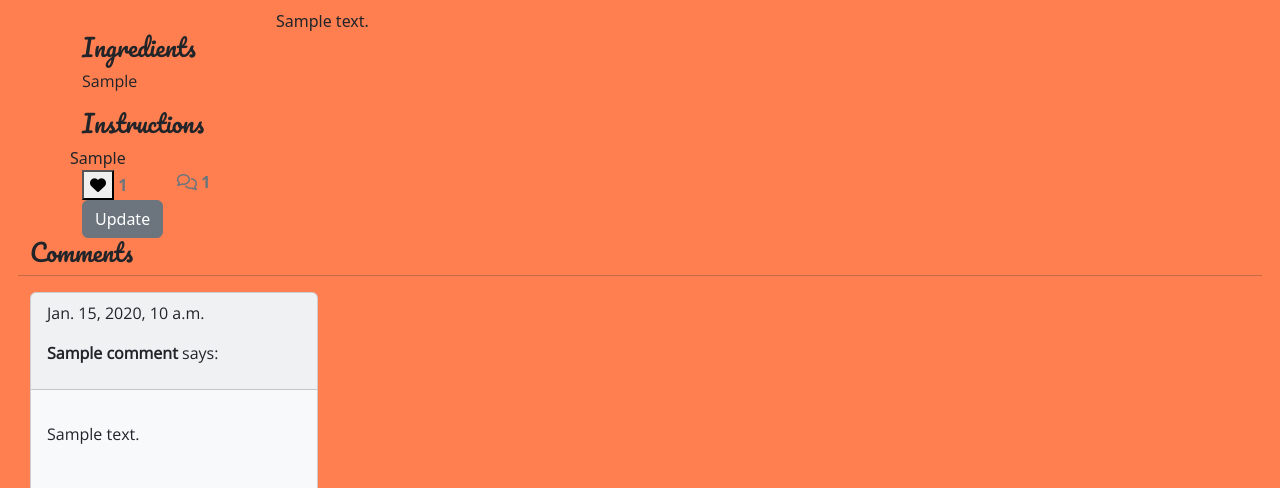
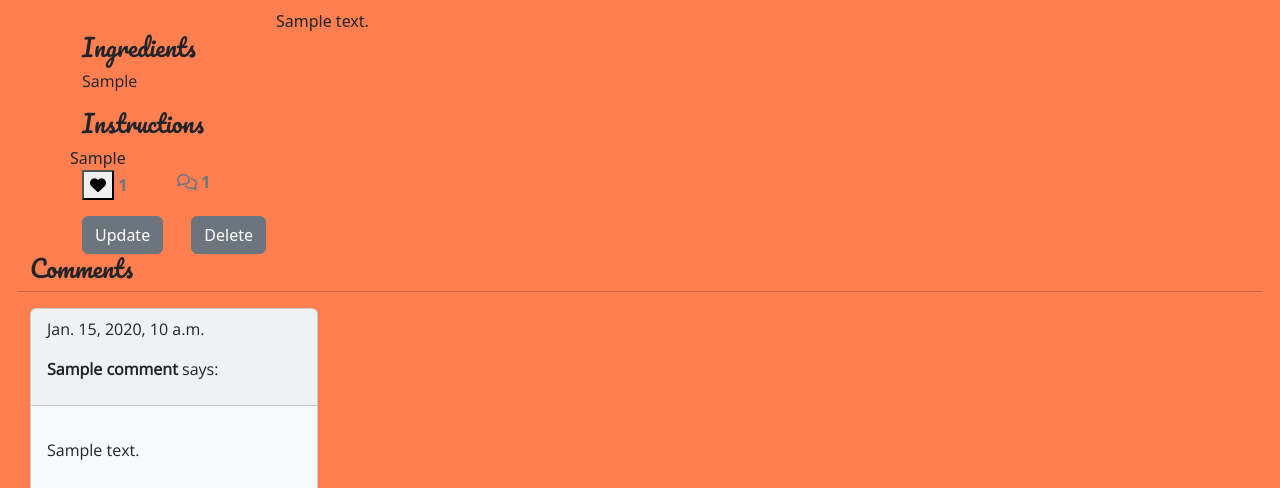
Before and after one commit to iama3191/My-mommy-me-blog, a Django app: a page that uses templates/post_detail.html in a window 1280 px wide. Shown: the part 182-670 px from the top of the page. Run offline with Django 3.2, Linux system fonts and the light colour scheme; a user stored in the database is signed in; tables that the repository leaves empty hold one stand-in row (values such as "Sample post"); some libraries are stand-ins or nearby versions.

Commit message:
Add delete functionality and add statement for only the creator of the post can update or delete the post

```diff
--- a/blog/urls.py
+++ b/blog/urls.py
@@ -5,6 +5,7 @@ urlpatterns = [
     path('', views.PostList.as_view(), name='home'),
     path('add_recipe/', views.add_recipe, name='add_recipe'),
     path('update_recipe/<slug:slug>', views.update_recipe, name='update_recipe'),
+    path('delete_recipe/<slug:slug>', views.delete_recipe, name='delete_recipe'),
     path('<slug:slug>/', views.PostDetail.as_view(), name='post_detail'),
     path('like/<slug:slug>', views.PostLike.as_view(), name='post_like'),
 ]
--- a/blog/views.py
+++ b/blog/views.py
@@ -113,3 +113,9 @@ def update_recipe(request, slug):
     else:
         recipe_form = RecipeForm(instance=recipe)
     return render(request, "update_recipe.html", context)
+
+
+def delete_recipe(request, slug):
+    recipe = Post.objects.get(slug=slug)
+    recipe.delete()
+    return redirect('home')
--- a/templates/post_detail.html
+++ b/templates/post_detail.html
@@ -59,9 +59,12 @@
           {{ total_comments }}</strong>
       {% endwith %}
   </div>
-  <div class="row">
-    <a href="{% url 'update_recipe' post.slug %}"><button class="btn btn-secondary" type="update">Update</button></a>
-  </div>
+  {% if user.id == post.author.id %}
+    <div class="row d-inline mt-3">
+      <a href="{% url 'update_recipe' post.slug %}"><button class="btn btn-secondary update" type="button">Update</button></a>
+      <a href="{% url 'delete_recipe' post.slug %}"><button class="btn btn-secondary delete" type="button">Delete</button></a>
+    </div>
+  {% endif %}
   </div>
 </div>
 <div class="row">
```
Also changed, not shown: templates/index.html (+7 -2 lines).
